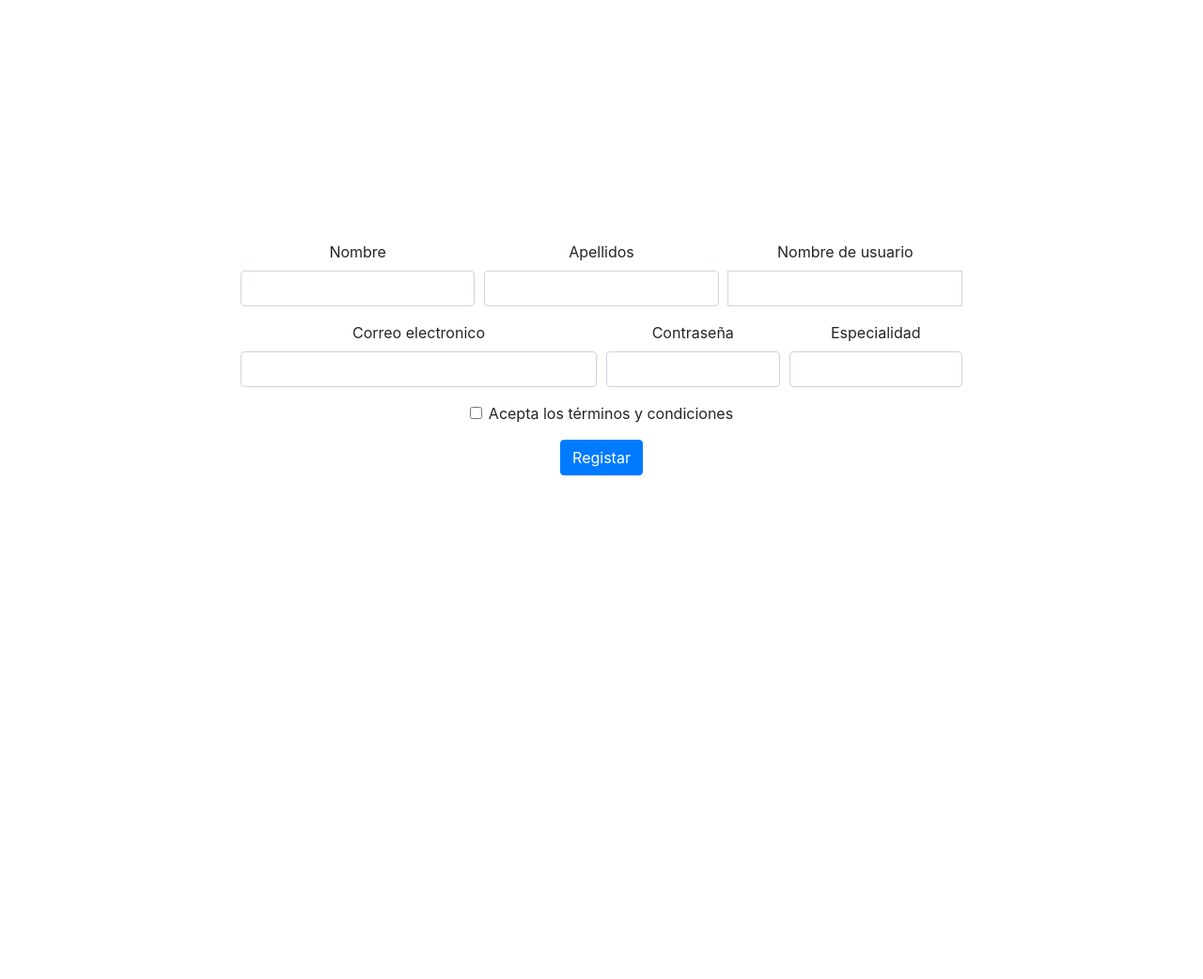
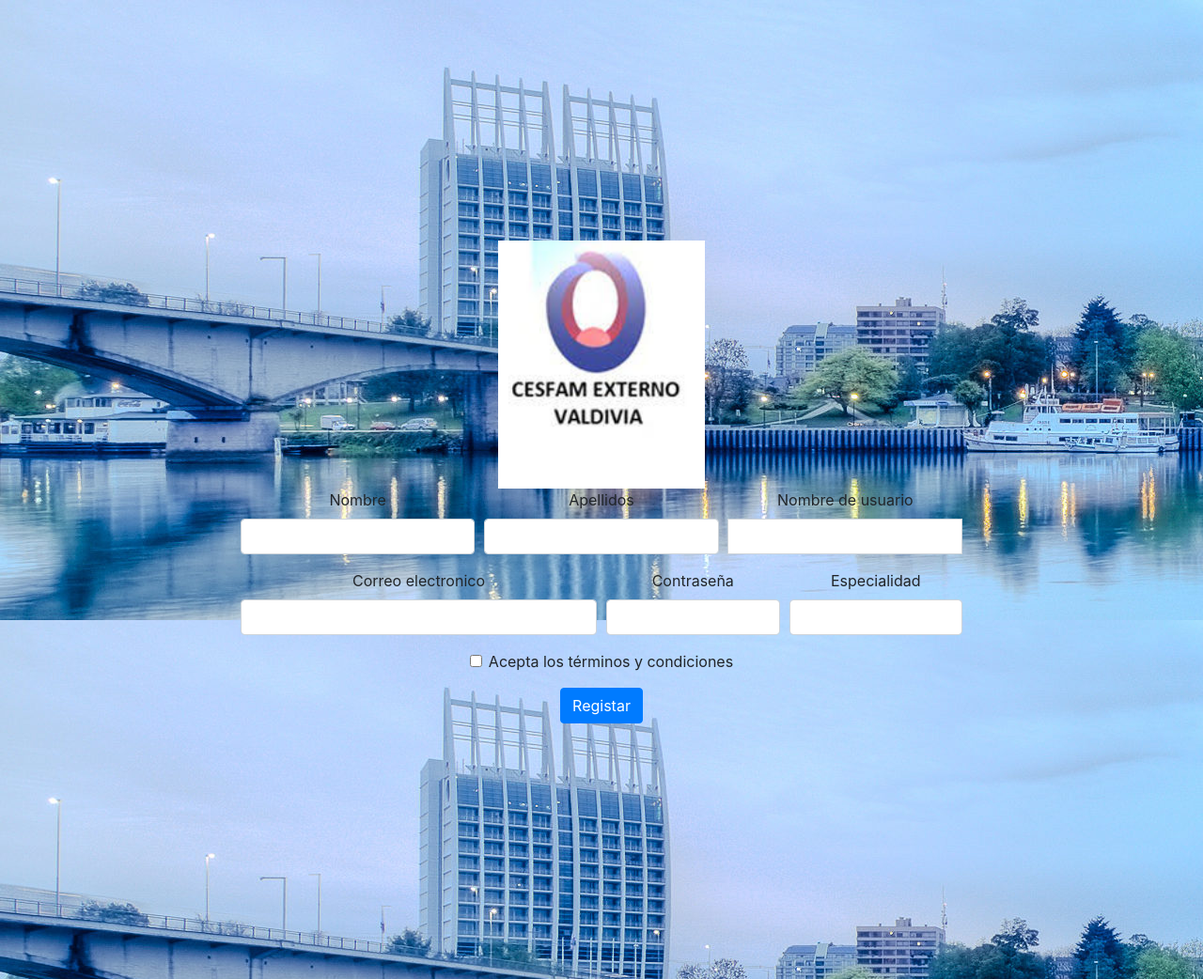
Before and after one commit to MasterH12/CESFAM-FRANCIA-VALDIVIA, a plain HTML site: page public/admin/registrarse.html in a window 1280 px wide. Shown: the whole page at 94% size. Before the commit the page ends 800 px from the top, so only its background shows below. Drawn offline with Linux system fonts and the light colour scheme.

Commit message:
arreglar registrarse fondo

```diff
--- a/public/admin/registrarse.html
+++ b/public/admin/registrarse.html
@@ -2,11 +2,11 @@
 <head>
 	<link rel="stylesheet" href="../styles/bootstrap-4.3.1-dist/css/bootstrap.css">
 </head>
-<body>
-	<div>
+<body align="center" style="background-image:url(../images/valdivia.jpg)">
 
-	</div>
 	<div align="center" style="padding:20%">
+			<img src="../images/logoCESFAMEXTERNO.jpg" style="border-color:white;border-width: 5px; width: 220px">
+
 	<form class="needs-validation" novalidate>
   <div class="form-row">
     <div class="col-md-4 mb-3">
```
Also changed, not shown: 2 other files.
